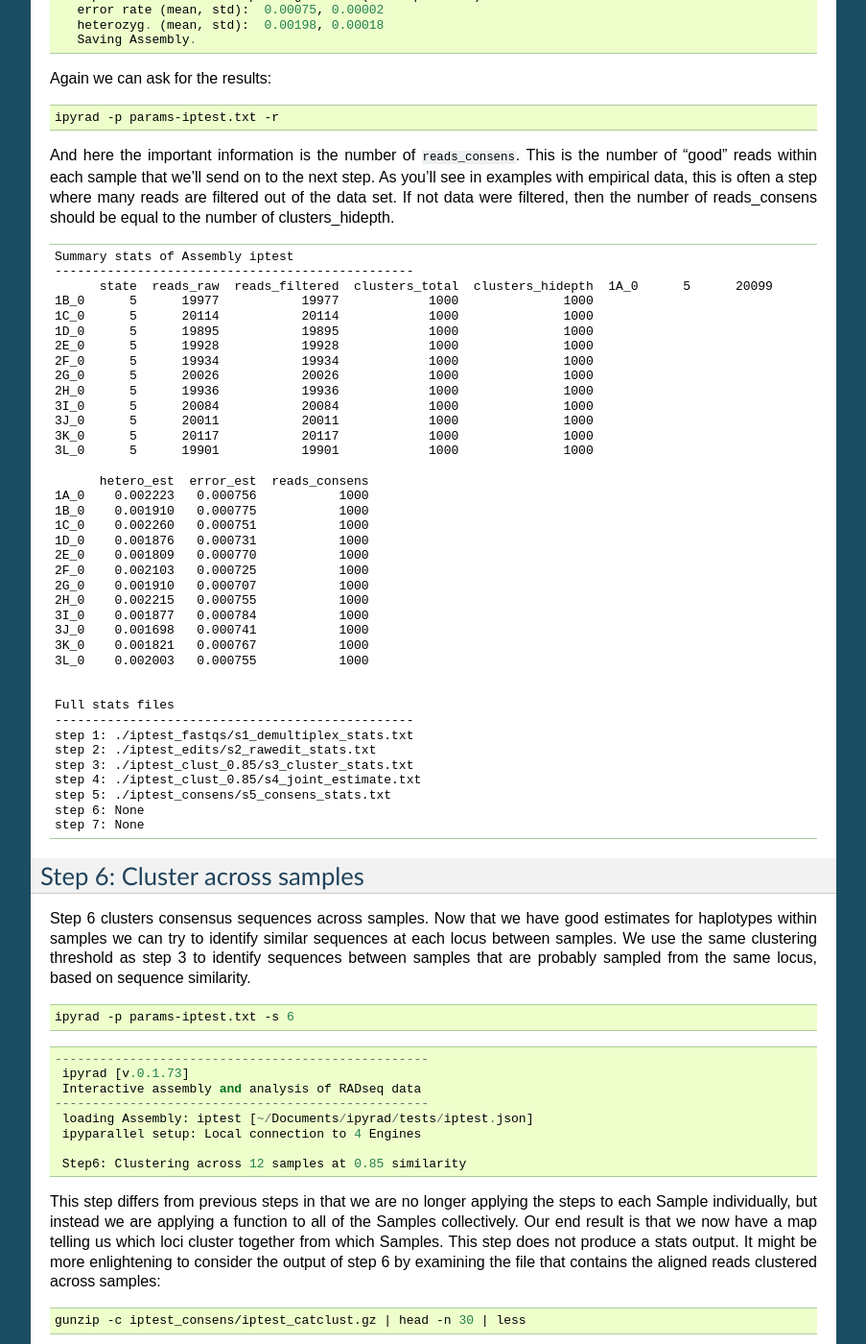
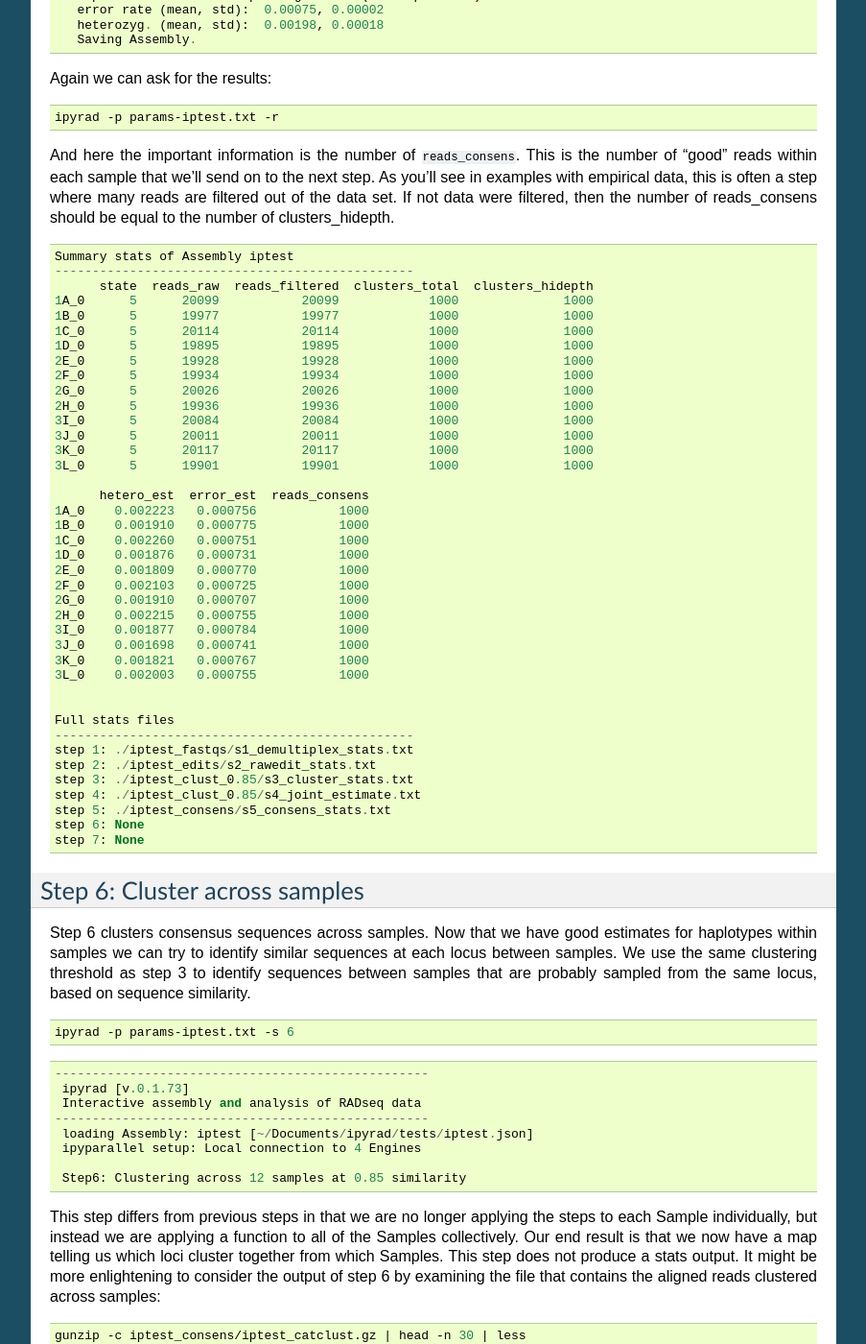
Before and after one commit to dereneaton/ipyrad, a Sphinx documentation site: the page built from docs/tutorial_intro_cli.rst, in a window 1280 px wide and 1400 px high, scrolled down 9179 px. Shown: the whole window at 96% size, without its empty margins (198-1101 px from the left). Built offline with Sphinx 7.4.7, drawn with Linux system fonts in a browser that asks for light colours; pages that are not in the unit, such as notebooks, are missing from menus; the version number is read from the project's files by our own code.

Commit message:
docs fix

```diff
--- a/docs/tutorial_intro_cli.rst
+++ b/docs/tutorial_intro_cli.rst
@@ -666,7 +666,7 @@ number of reads_consens should be equal to the number of clusters_hidepth.
 
     Summary stats of Assembly iptest
     ------------------------------------------------
-          state  reads_raw  reads_filtered  clusters_total  clusters_hidepth  \
+          state  reads_raw  reads_filtered  clusters_total  clusters_hidepth
     1A_0      5      20099           20099            1000              1000
     1B_0      5      19977           19977            1000              1000
     1C_0      5      20114           20114            1000              1000
```
